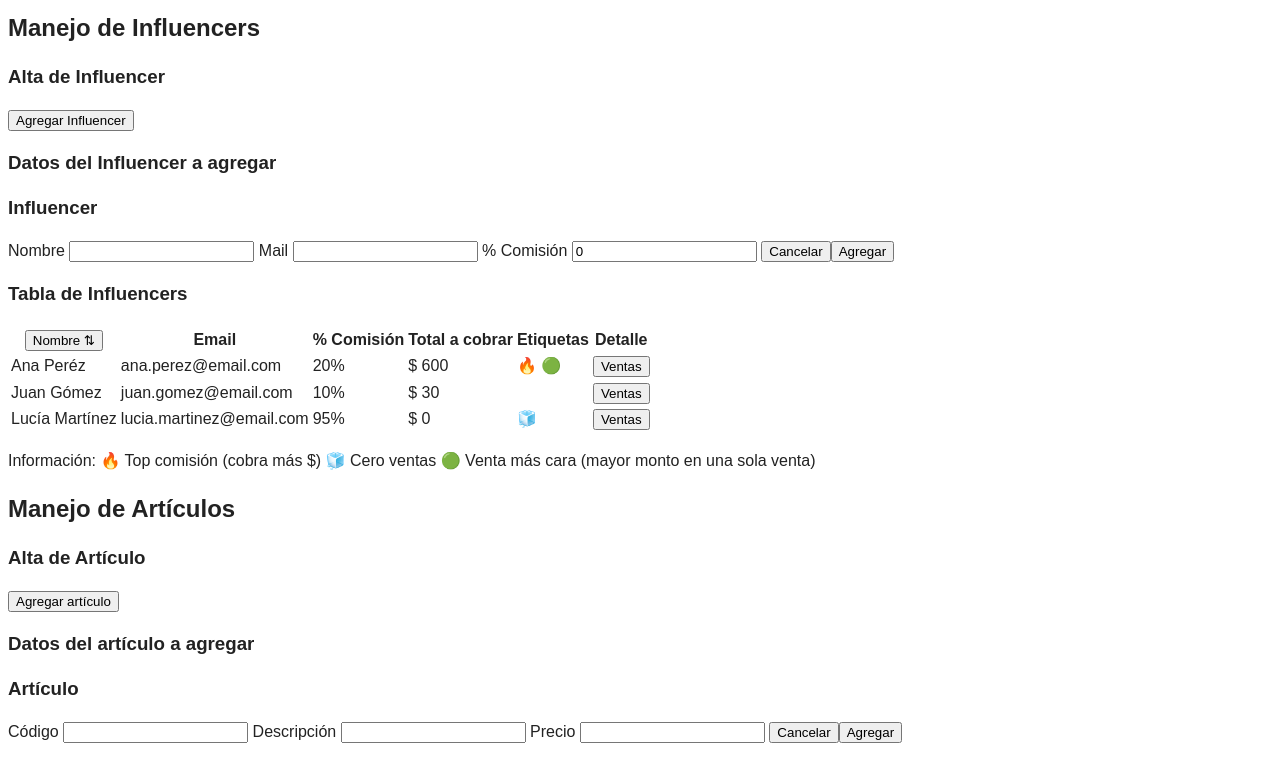
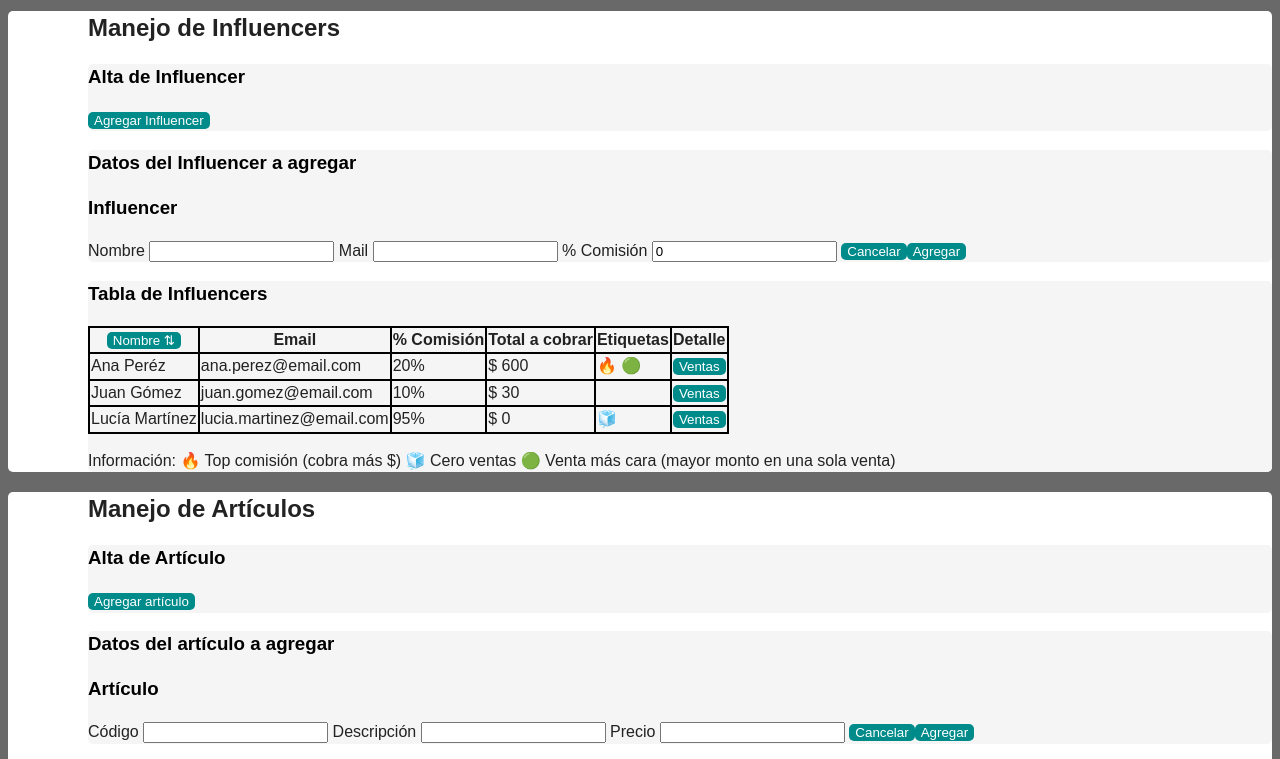
Before and after one commit to coderpaco/Obligatorio12026, a website built with webpack: page index.html in a window 1280 px wide. Shown: the part 77-836 px from the top of the page. Built offline with nearby package versions, Linux system fonts and the light colour scheme.

Commit message:
Fix: - css: added some css coloring, and spacing

```diff
--- a/css/style.css
+++ b/css/style.css
@@ -12,15 +12,56 @@
    ==========================================================================
    Author ID: Davit Dostourian Erbe // 281665 // ORT Uruguay, Programacion 1
    ==========================================================================
+    TODO: - finish css, fix padding on buttons and text
+          - fix text inside buttons
+          - fix padding inside articles (all sides
+          - fix padding inside sections (all sides)
+          - add padding inside cells of table
+
+
 */
 
 
 
 html {
   font-family: "Arial", sans-serif;
+  background-color: #696969;
   color: #222;
   font-size: 1em;
   line-height: 1.4;
+}
+
+h2{
+  margin-left: 80px;
+}
+
+h1,
+h3{
+  color:black;
+}
+
+section{
+  background-color: #FFFFFF;
+  border-radius: 5px; /* All corners are rounded by 15px */
+
+}
+
+article{
+  background-color: whitesmoke;
+  border-radius: 5px; /* All corners are rounded by 15px */
+  margin-left: 80px;
+}
+
+button{
+  color:white;
+  background-color: darkcyan;
+  border-radius: 5px;
+  border-width:0px;
+}
+
+table, th, td {
+  border: 2px solid black;
+  border-collapse: collapse;
 }
 
 /*
```
